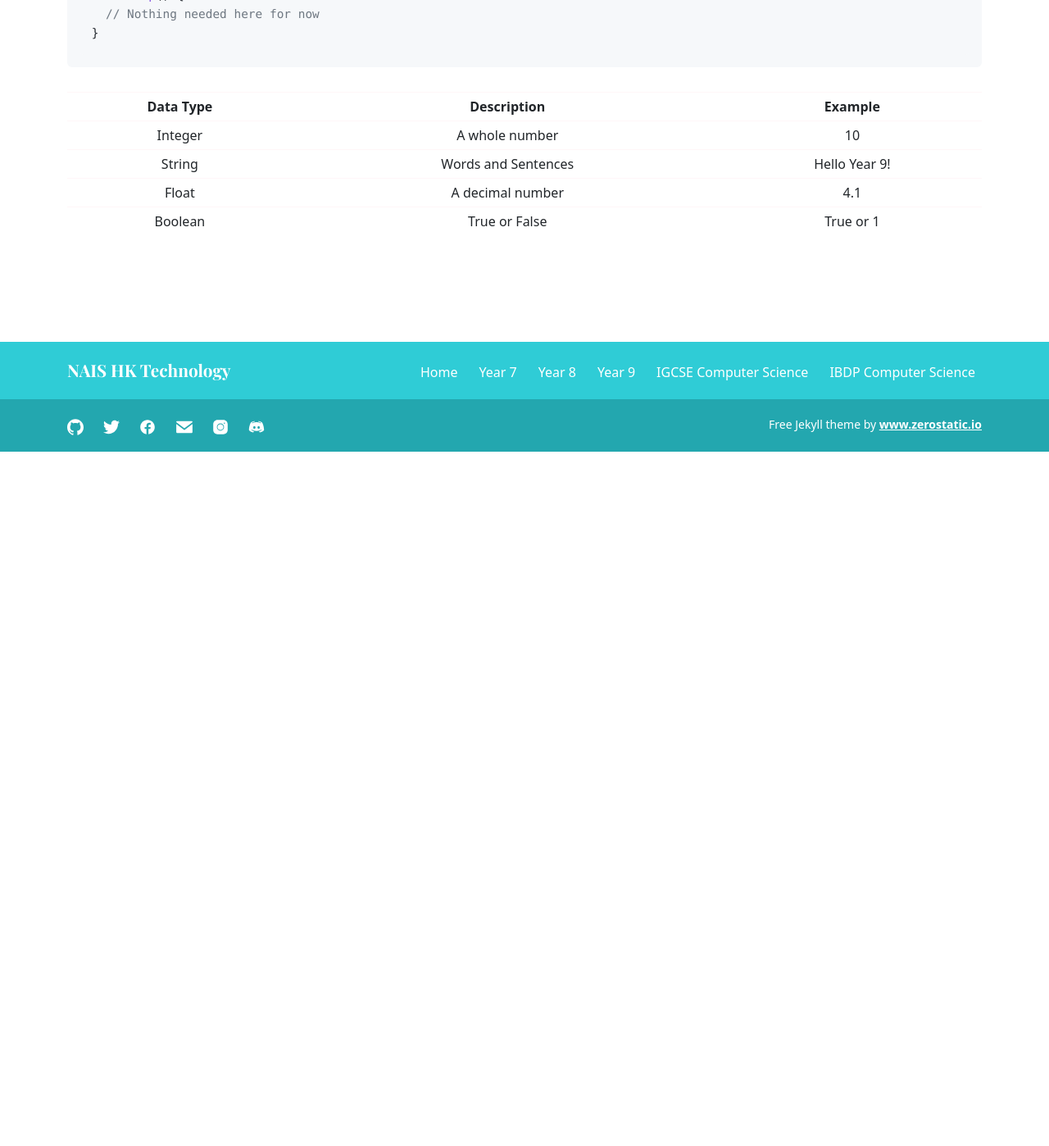
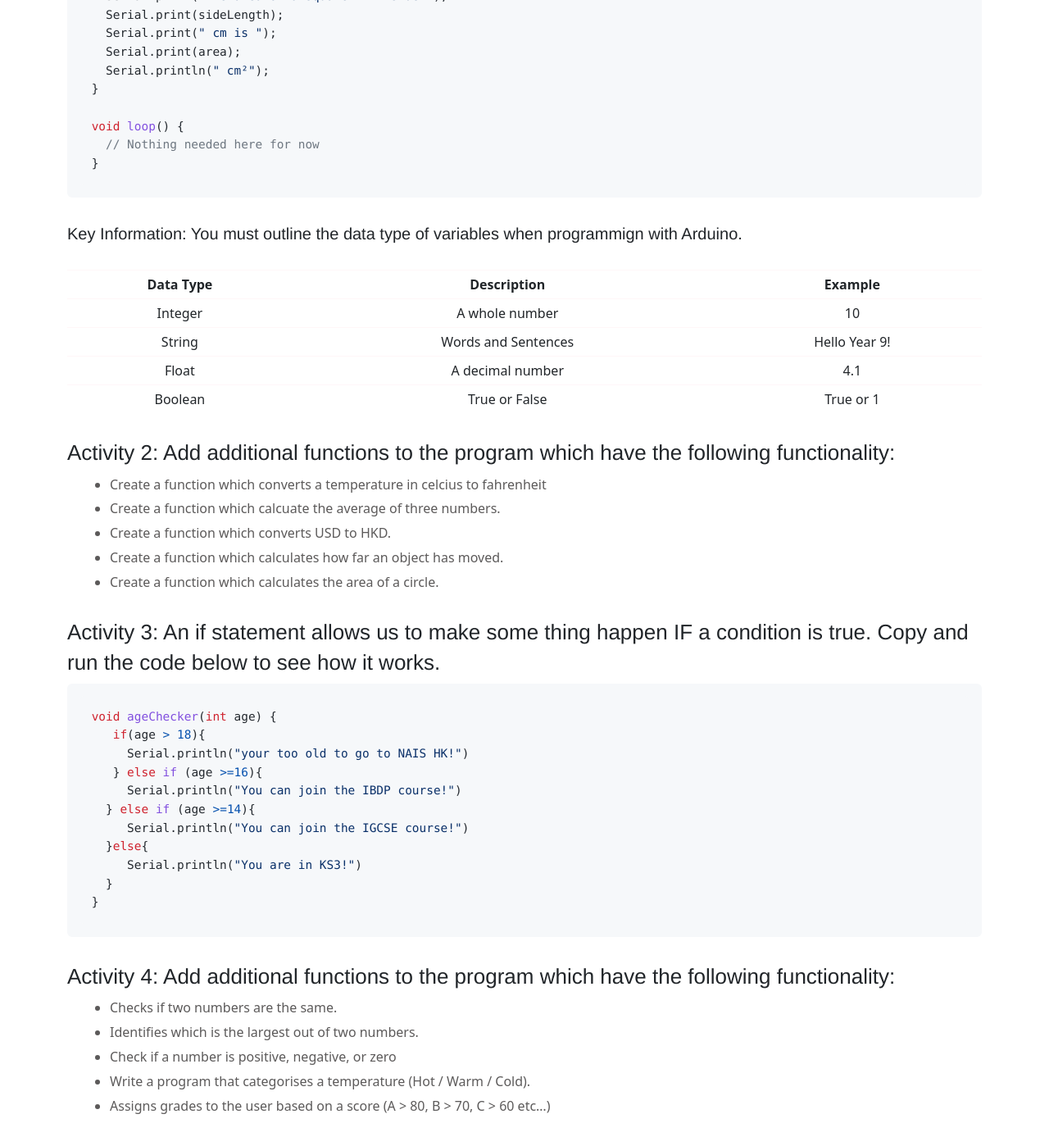
Before and after one commit to elliottpaulrees/NAIS-Tech, a Jekyll site: the page built from y9u1.md, in a window 1280 px wide and 1400 px high, scrolled down 4889 px. Shown: the whole window at 82% size. Built offline with Jekyll 4.4.1, drawn with Linux system fonts in a browser that asks for light colours; before the commit the page ends 5440 px from its top, so only the background shows below that; some of the changed text lies outside the part shown.

Commit message:
Update y9u1.md

````diff
--- a/y9u1.md
+++ b/y9u1.md
@@ -76,9 +76,11 @@
 ### Lesson 4:
 
 #### Lesson objectives
-- To know what decisions are when programming.
-- To be able to make calculations when programming
-- To know how comparisions are made between two values when programming including.
+- Declare and use variables (int, float, String).
+- Perform basic arithmetic operations.
+- Use functions to organise code.
+- Use conditionals to control program flow.
+- Combine with variables and functions for structured programs.
 
 
 
@@ -88,6 +90,10 @@
 With Arduino, you can control real things using electronics — like making a robot arm wave hello, building a motion-sensing alarm that buzzes when someone walks by, creating a light show that reacts to music, or even designing a mini weather station that tells you the temperature and humidity. It's like turning your ideas into real gadgets with just a few wires and lines of code.
 
 
+
+## Activity 1: Copy and run the code below. Ensure you understand it before moving onto Activity 2.
+
+Write the
 
 
 ```cpp
@@ -114,9 +120,43 @@
 }
 ```
 
+### Key Information: You must outline the data type of variables when programmign with Arduino.
+
 | Data Type     |Description         | Example      |
 |:-------------:|:------------------:|:------------:|
 | Integer       | A whole number     |  10          |
 | String        | Words and Sentences| Hello Year 9!|
 | Float         | A decimal number   |    4.1       |
 | Boolean       | True or False      | True or 1    |
+
+
+## Activity 2: Add additional functions to the program which have the following functionality:
+- Create a function which converts a temperature in celcius to fahrenheit
+- Create a function which calcuate the average of three numbers.
+- Create a function which converts USD to HKD.
+- Create a function which calculates how far an object has moved.
+- Create a function which calculates the area of a circle.
+
+## Activity 3: An if statement allows us to make some thing happen IF a condition is true. Copy and run the code below to see how it works.
+
+```cpp
+void ageChecker(int age) {
+   if(age > 18){
+     Serial.println("your too old to go to NAIS HK!")
+   } else if (age >=16){
+     Serial.println("You can join the IBDP course!")
+  } else if (age >=14){
+     Serial.println("You can join the IGCSE course!")
+  }else{
+     Serial.println("You are in KS3!")
+  }
+}
+```
+
+
+## Activity 4: Add additional functions to the program which have the following functionality:
+- Checks if two numbers are the same.
+- Identifies which is the largest out of two numbers.
+- Check if a number is positive, negative, or zero
+- Write a program that categorises a temperature (Hot / Warm / Cold).
+- Assigns grades to the user based on a score (A > 80, B > 70, C > 60 etc...)
````
